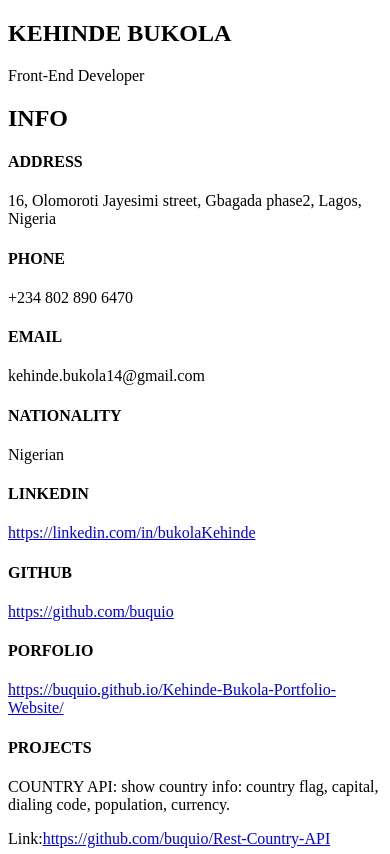
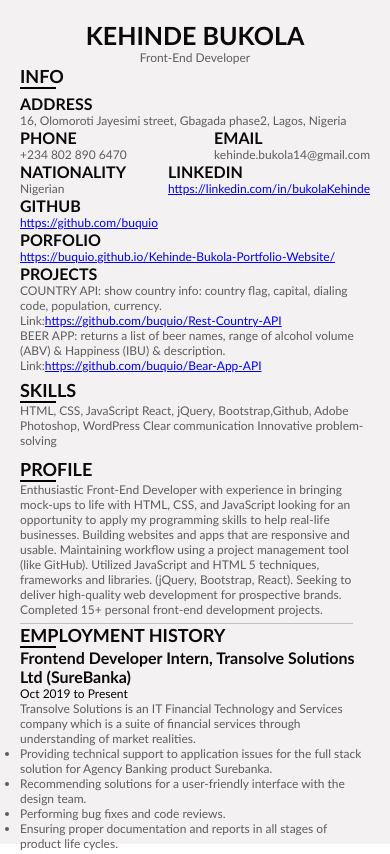
Before and after one commit to buquio/resume-pjt-hng, a plain HTML site: page resume.html in a window 390 px wide. Shown: the top 854 px of the page. Drawn offline with Linux system fonts and the light colour scheme.

Commit message:
updated css file

```diff
--- a/resume.css
+++ b/resume.css
@@ -55,3 +55,73 @@ h4{
     font-size:16px;
 
 }
+
+.profile{
+    margin-top: 10px;
+}
+.skills{
+    margin-top: 6px;
+}
+hr{
+    width:95% ;
+    text-align: center;
+    color: #807e7e;
+    border: 1px solid #c0bebe;
+    border-bottom: none;
+}
+
+
+.vertical{
+    padding-left:5px ;
+    background-color:#ccc9c9 ;
+    width: 2px;
+}
+.line{
+    width: 3em;
+    height: 2px;
+    background-color: #000;
+  }
+  .top{
+    padding-left:5px ;
+    background-color:#ccc9c9 ;
+    width: 2px;
+  }
+  .date{
+      color: black;
+  }
+@media (max-width:660px) {
+    .container{
+        display: flex;
+        flex-direction: column;
+        align-items: flex-start;
+        margin-right: 1%;
+        margin-bottom: 20px;
+    height: 100vh;
+
+    }
+
+    aside{
+        /* order: 1; */
+        width: 100%;
+
+    }
+main{
+    width: 100%;
+
+}
+.title{
+    text-align: center;
+
+}
+
+.info{
+    display: flex;
+    flex-wrap: wrap;
+    justify-content: space-between;
+    margin-top: 5px;
+}
+.info_item{
+    /* margin: 5px; */
+}
+
+}
--- a/resume.html
+++ b/resume.html
@@ -5,6 +5,7 @@
     <meta http-equiv="X-UA-Compatible" content="IE=edge">
     <meta name="viewport" content="width=device-width, initial-scale=1.0">
     <title>Document</title>
+    <link href="resume.css" rel="stylesheet">
 </head>
 <body>
     <div class="wrapper">
```
